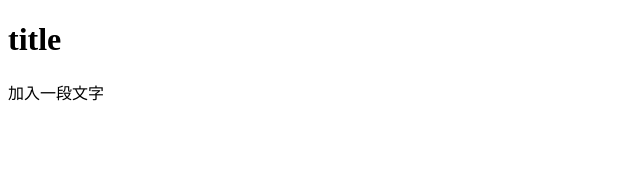
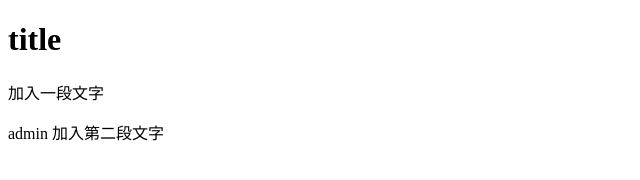
Before and after one commit to jhengnina/test1, a plain HTML site: page index.html in a window 1280 px wide. Shown: the whole page, without its empty margins (0-640 px from the left). Drawn offline with Linux system fonts and the light colour scheme.

Commit message:
add: admin 加入第二段文字

```diff
--- a/index.html
+++ b/index.html
@@ -8,5 +8,6 @@
 <body>
     <h1>title</h1>
     <p>加入一段文字</p>
+    <p>admin 加入第二段文字</p>
 </body>
 </html>
```
